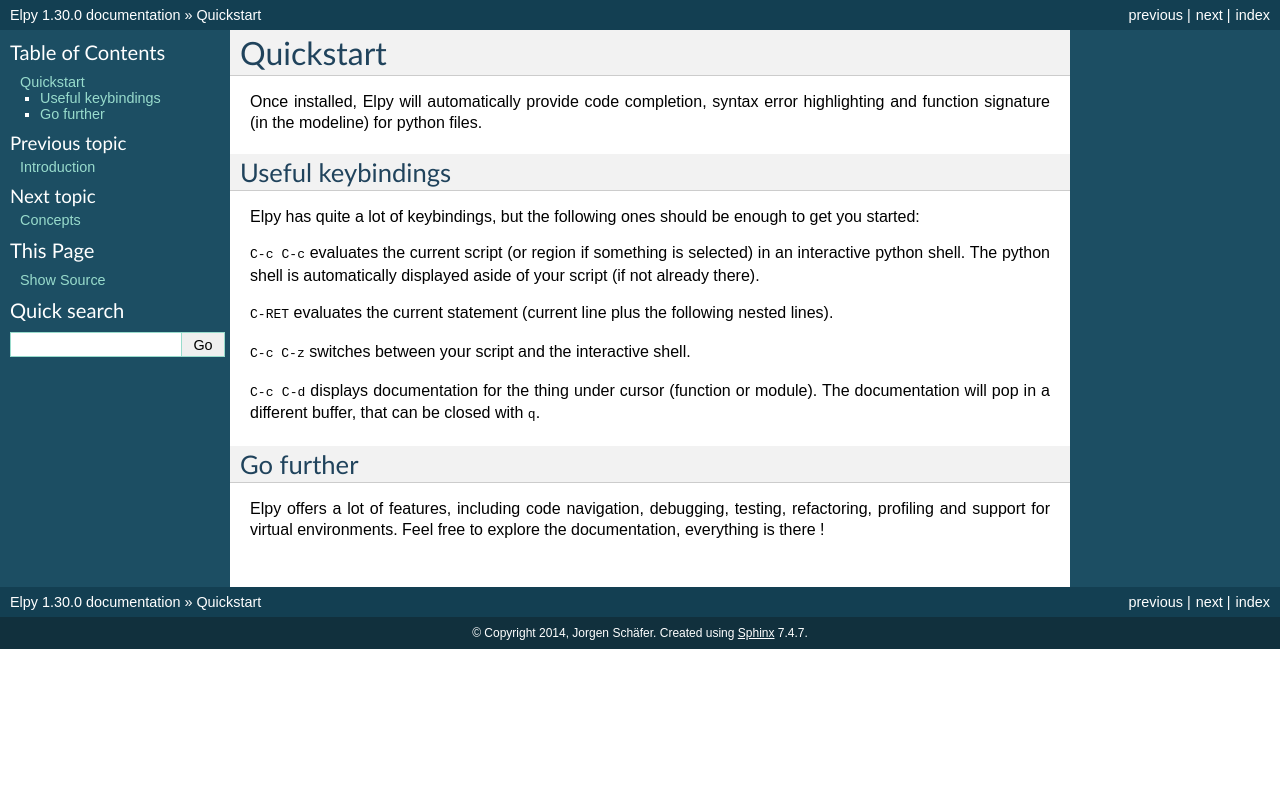
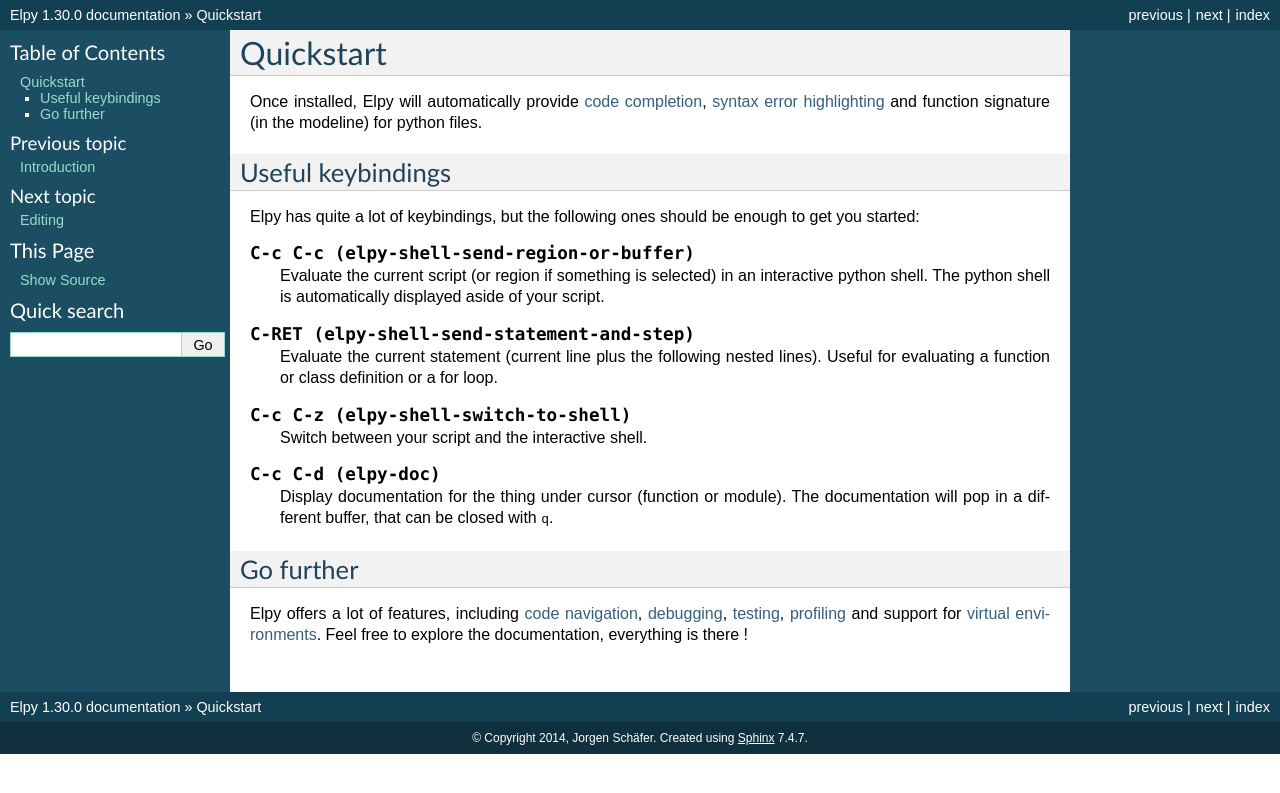
Before and after one commit to jorgenschaefer/elpy, a Sphinx documentation site: the page built from docs/quickstart.rst, in a window 1280 px wide. Shown: the top 793 px of the page. Built offline with Sphinx 7.4.7, drawn with Linux system fonts in a browser that asks for light colours.

Commit message:
Dox review

```diff
--- a/docs/editing.rst
+++ b/docs/editing.rst
@@ -34,7 +34,7 @@
 
 Expression-based commands will also work on strings, tuples,
 dictionaries, or any balanced groups of parentheses. This works for
-all movement keys (:kbd:`f`, :kbd:`b`, :kbd:`n`, :kbd:`p``), with
+all movement keys (:kbd:`f`, :kbd:`b`, :kbd:`n`, :kbd:`p`), with
 *next* and *previous* moving to the next or previous group of parens.
 It also works with forward and backward deletion (:kbd:`d` and
 :kbd:`DEL`/:kbd:`<backspace>`, respectively) for character and word
--- a/docs/index.rst
+++ b/docs/index.rst
@@ -11,9 +11,9 @@
 
    introduction
    quickstart
-   concepts
    editing
    ide
+   concepts
    extending
    customization_tips
    FAQ
--- a/docs/quickstart.rst
+++ b/docs/quickstart.rst
@@ -1,23 +1,51 @@
+==========
 Quickstart
 ==========
 
-Once installed, Elpy will automatically provide code completion, syntax error highlighting and function signature (in the modeline) for python files.
+.. default-domain:: el
+
+Once installed, Elpy will automatically provide `code completion`_, `syntax error highlighting`_ and function signature (in the modeline) for python files.
 
 Useful keybindings
-------------------
+==================
 
 Elpy has quite a lot of keybindings, but the following ones should be enough to get you started:
 
-:kbd:`C-c C-c` evaluates the current script (or region if something is selected) in an interactive python shell. The python shell is automatically displayed aside of your script (if not already there).
+.. command:: elpy-shell-send-region-or-buffer
+   :kbd: C-c C-c
 
-:kbd:`C-RET` evaluates the current statement (current line plus the following nested lines).
+   Evaluate the current script (or region if something is selected) in an interactive python shell.
+   The python shell is automatically displayed aside of your script.
 
-:kbd:`C-c C-z` switches between your script and the interactive shell.
+.. command:: elpy-shell-send-statement-and-step
+   :kbd: C-RET
 
-:kbd:`C-c C-d` displays documentation for the thing under cursor (function or module). The documentation will pop in a different buffer, that can be closed with :kbd:`q`.
+   Evaluate the current statement (current line plus the following nested lines).
+   Useful for evaluating a function or class definition or a for loop.
+
+.. command:: elpy-shell-switch-to-shell
+   :kbd: C-c C-z
+
+   Switch between your script and the interactive shell.
+
+.. command:: elpy-doc
+   :kbd: C-c C-d
+
+   Display documentation for the thing under cursor (function or module).
+   The documentation will pop in a different buffer, that can be closed with :kbd:`q`.
+
 
 Go further
-----------
+==========
 
-Elpy offers a lot of features, including code navigation, debugging, testing, refactoring, profiling and support for virtual environments.
+Elpy offers a lot of features, including `code navigation`_, `debugging`_, `testing`_, `profiling`_ and support for `virtual environments`_.
 Feel free to explore the documentation, everything is there !
+
+
+.. _code completion: https://elpy.readthedocs.io/en/latest/ide.html#completion
+.. _syntax error highlighting: https://elpy.readthedocs.io/en/latest/ide.html#syntax-checking
+.. _code navigation: https://elpy.readthedocs.io/en/latest/ide.html#navigation
+.. _debugging: https://elpy.readthedocs.io/en/latest/ide.html#debugging
+.. _testing: https://elpy.readthedocs.io/en/latest/ide.html#testing
+.. _profiling: https://elpy.readthedocs.io/en/latest/ide.html#profiling
+.. _virtual environments: https://elpy.readthedocs.io/en/latest/concepts.html#virtual-envs
```
Also changed, not shown: docs/concepts.rst (+5 -21 lines), docs/ide.rst (+7 -7 lines), docs/introduction.rst (+13 -3 lines).
